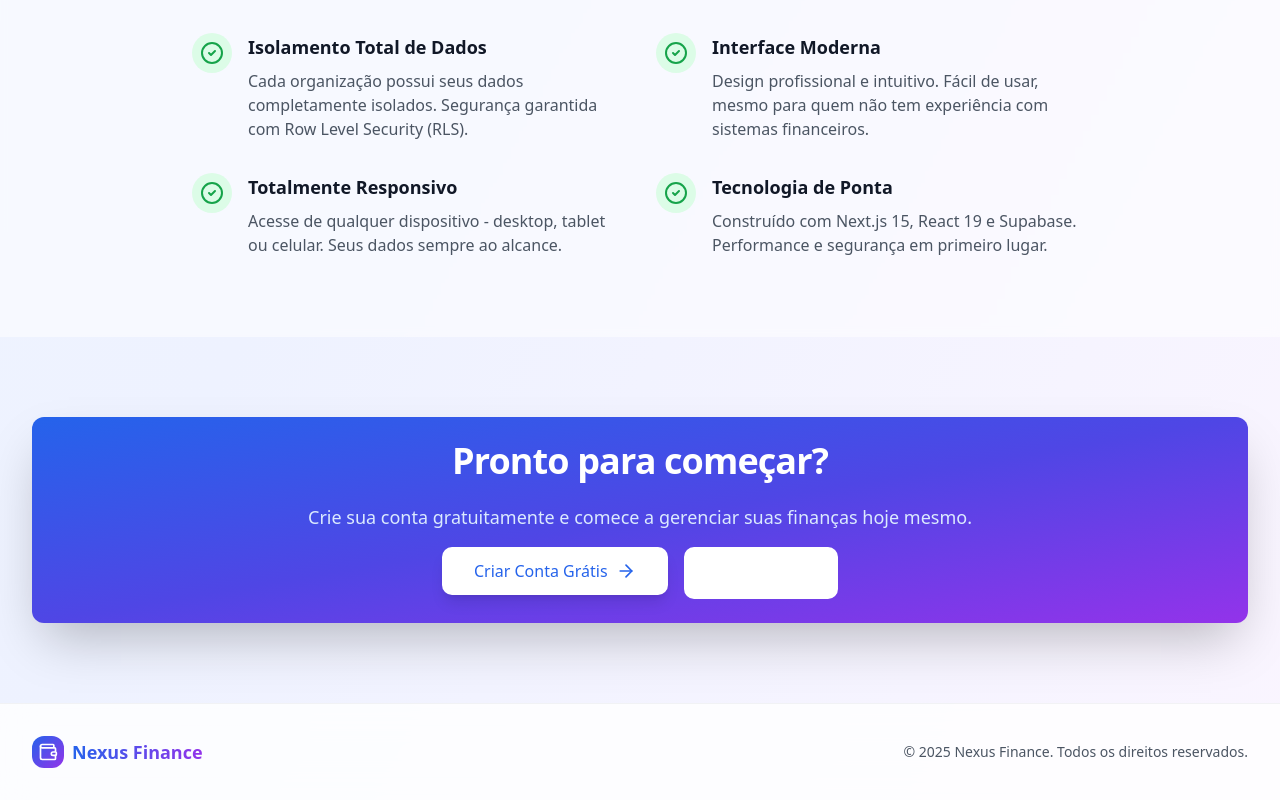
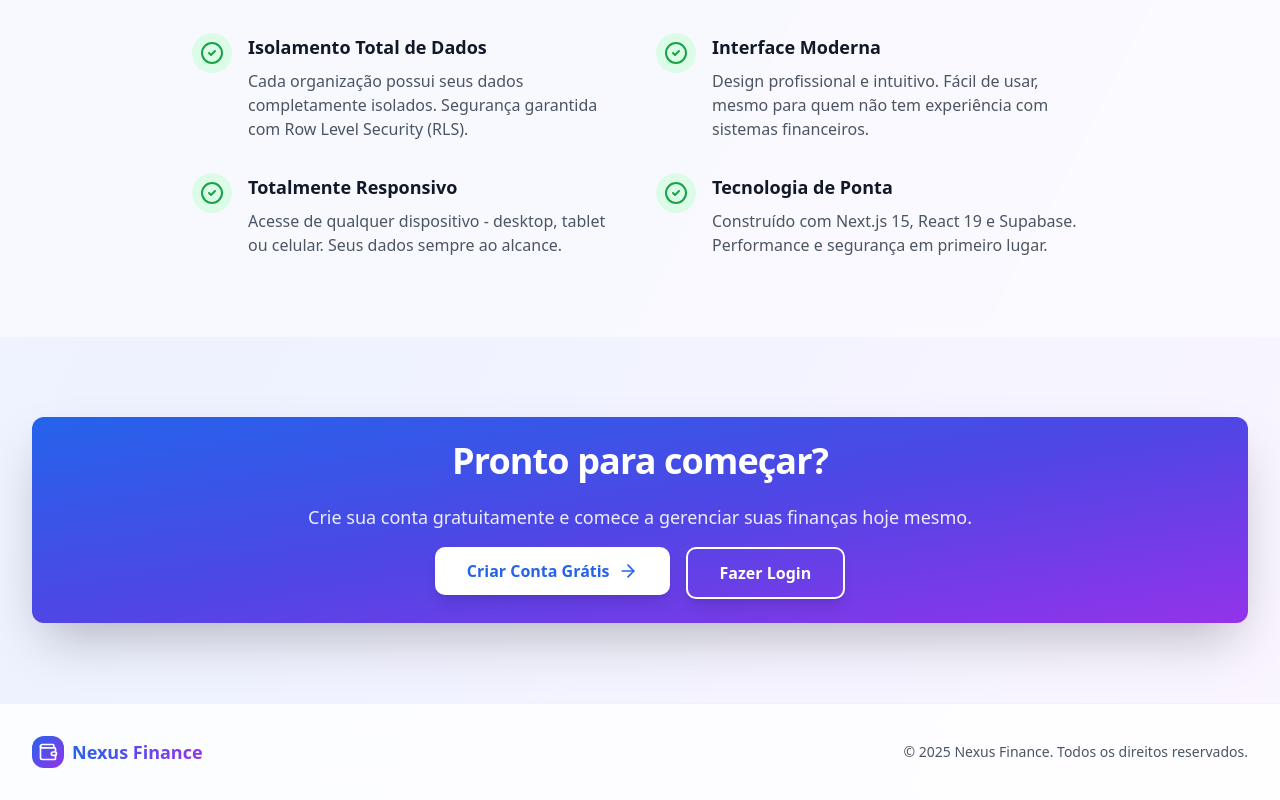
Before and after one commit to fortissolucoescontato-bit/nexus-finance, a Next.js app: page / in a window 1280 px wide. Shown: the part 1660-2460 px from the top of the page. Built offline with nearby package versions, Linux system fonts and the light colour scheme; no server answers.

Commit message:
fix: corrigir contraste de cores e visibilidade do texto na landing page

```diff
--- a/app/page.tsx
+++ b/app/page.tsx
@@ -76,7 +76,7 @@ export default async function HomePage() {
                 </Button>
               </Link>
               <Link href="/register">
-                <Button size="sm" className="bg-gradient-to-r from-blue-600 to-indigo-600 hover:from-blue-700 hover:to-indigo-700">
+                <Button size="sm" className="bg-gradient-to-r from-blue-600 to-indigo-600 hover:from-blue-700 hover:to-indigo-700 text-white">
                   Começar Grátis
                 </Button>
               </Link>
@@ -315,12 +315,12 @@ export default async function HomePage() {
 
       {/* CTA Final */}
       <section className="relative z-10 max-w-7xl mx-auto px-4 sm:px-6 lg:px-8 py-20">
-        <Card className="border-0 shadow-2xl bg-gradient-to-br from-blue-600 via-indigo-600 to-purple-600 text-white">
+        <Card className="border-0 shadow-2xl bg-gradient-to-br from-blue-600 via-indigo-600 to-purple-600">
           <CardHeader className="text-center pb-4">
             <CardTitle className="text-3xl sm:text-4xl font-bold text-white mb-4">
               Pronto para começar?
             </CardTitle>
-            <CardDescription className="text-blue-100 text-lg">
+            <CardDescription className="text-white/90 text-lg">
               Crie sua conta gratuitamente e comece a gerenciar suas finanças hoje mesmo.
             </CardDescription>
           </CardHeader>
@@ -328,7 +328,7 @@ export default async function HomePage() {
             <Link href="/register">
               <Button
                 size="lg"
-                className="bg-white text-blue-600 hover:bg-gray-100 shadow-lg hover:shadow-xl transition-all duration-300 text-base px-8 py-6"
+                className="bg-white text-blue-600 hover:bg-gray-100 shadow-lg hover:shadow-xl transition-all duration-300 text-base px-8 py-6 font-semibold"
               >
                 Criar Conta Grátis
                 <ArrowRight className="ml-2 h-5 w-5" />
@@ -337,8 +337,7 @@ export default async function HomePage() {
             <Link href="/login">
               <Button
                 size="lg"
-                variant="outline"
-                className="border-2 border-white text-white hover:bg-white/10 text-base px-8 py-6"
+                className="border-2 border-white bg-transparent text-white hover:bg-white/20 shadow-lg hover:shadow-xl transition-all duration-300 text-base px-8 py-6 font-semibold"
               >
                 Fazer Login
               </Button>
```
